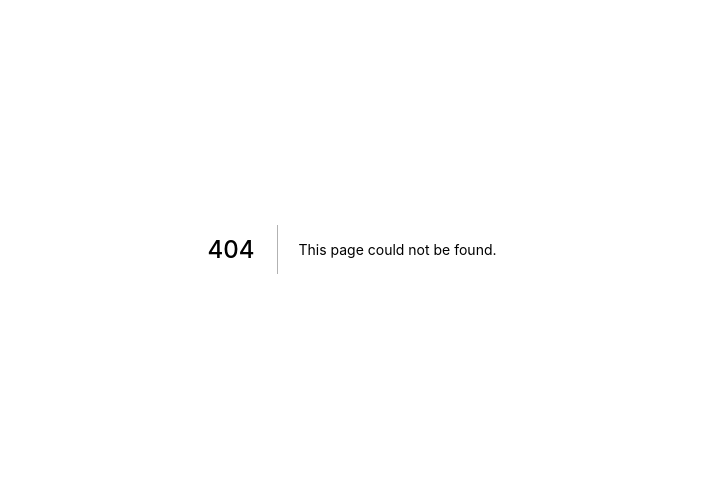
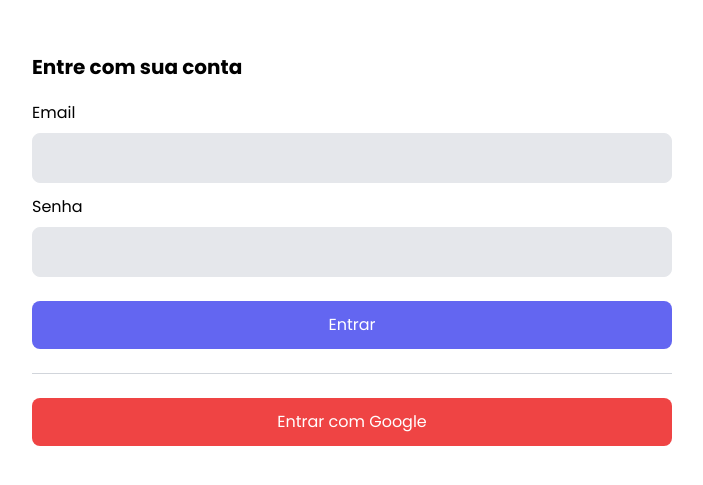
Before and after one commit to jmarc00s/next-admin-template, a Next.js app: page /login in a window 1280 px wide. Before the commit this address had no page. Shown: the part 151-636 px from the top of the page, without its empty margins (288-991 px from the left). Built offline with nearby package versions, Linux system fonts and the light colour scheme.

Commit message:
Criando componente de input e inicio da implementaçãoo do login

```diff
--- /dev/null
+++ b/src/components/auth/AuthInput.tsx
@@ -0,0 +1,34 @@
+import React, { HTMLInputTypeAttribute } from 'react';
+
+interface AuthInputProps {
+  label: string;
+  value: any;
+  type: HTMLInputTypeAttribute;
+  required?: boolean;
+  onChange: (value: any) => void;
+}
+
+const AuthInput = ({
+  label,
+  value,
+  onChange,
+  type,
+  required,
+}: AuthInputProps) => {
+  return (
+    <div className="flex flex-col mt-3">
+      <label>{label}</label>
+      <input
+        className={`px-4 py-3 rounded-lg
+            bg-gray-200 mt-2 border
+            focus:border-blue-500 focus:outline-none focus:bg-white`}
+        type={type ?? 'text'}
+        value={value}
+        onChange={({ target }) => onChange(target.value)}
+        required={required}
+      />
+    </div>
+  );
+};
+
+export default AuthInput;
--- /dev/null
+++ b/src/pages/login.tsx
@@ -0,0 +1,65 @@
+import React, { useState } from 'react';
+import AuthInput from '../components/auth/AuthInput';
+
+const Login = () => {
+  const [mode, setMode] = useState<'signin' | 'signup'>('signin');
+
+  const [email, setEmail] = useState('');
+  const [password, setPassword] = useState('');
+
+  function onSubmit() {
+    if (mode === 'signin') {
+      console.log('logar');
+      return;
+    }
+
+    console.log('Cadastrar');
+  }
+
+  return (
+    <div className="flex flex-col h-screen justify-center items-center">
+      <div className={`w-1/2`}>
+        <h1 className={`text-xl font-bold mb-5`}>
+          {mode === 'signin'
+            ? 'Entre com sua conta'
+            : 'Cadastre-se na plataforma'}
+        </h1>
+        <AuthInput
+          label="Email"
+          value={email}
+          onChange={setEmail}
+          type="email"
+          required
+        />
+        <AuthInput
+          label="Senha"
+          value={password}
+          onChange={setPassword}
+          type="password"
+          required
+        />
+        <button
+          className={`w-full bg-indigo-500
+        text-white rounded-lg hover:bg-indigo-400
+        px-4 py-3 mt-6`}
+          onClick={onSubmit}
+        >
+          {mode === 'signin' ? 'Entrar' : 'Cadastrar'}
+        </button>
+
+        <hr className="my-6 border-gray-300 w-full" />
+
+        <button
+          className={`w-full bg-red-500
+        text-white rounded-lg hover:bg-red-400
+        px-4 py-3`}
+          onClick={onSubmit}
+        >
+          Entrar com Google
+        </button>
+      </div>
+    </div>
+  );
+};
+
+export default Login;
```
